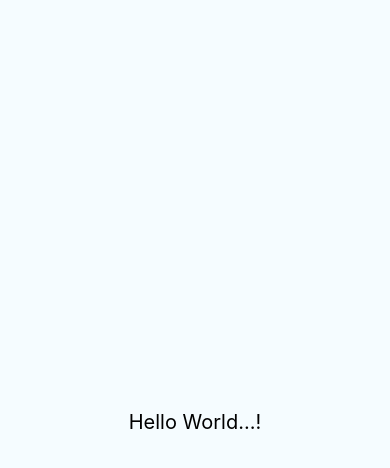
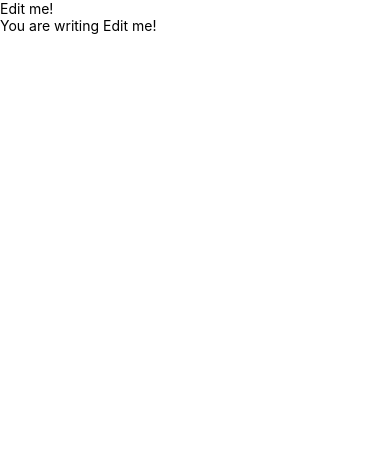
Before and after one commit to RavinduSamaranayake/VehicleServiceApp, a React Native app: screen / in a window 390 px wide. Shown: the top 468 px of the page. Built offline with nearby package versions, Linux system fonts and the light colour scheme.

Commit message:
working with text input

```diff
--- a/App.js
+++ b/App.js
@@ -8,33 +8,50 @@
  */
 
 import React, {Component} from 'react';
-import {Platform, StyleSheet, Text, View} from 'react-native';
+import { StyleSheet, Text, View , TextInput} from 'react-native';
 
-const instructions = Platform.select({
-  ios: 'Press Cmd+R to reload,\n' + 'Cmd+D or shake for dev menu',
-  android:
-    'Double tap R on your keyboard to reload,\n' +
-    'Shake or press menu button for dev menu',
-});
+
 
 export default class App extends Component {
-  render() {
+
+  constructor(){
+    super();
+    this.state = {
+      value : "Edit me!"
+    }
+
+    this.handleChangeText = this.handleChangeText.bind(this);
+ }
+
+
+  handleChangeText(newValue){
+      this.setState({
+        value: newValue
+      });
+  }
+
+ render() {
     return (
       <View style={styles.container}>
-        <Text style={styles.welcome}>Hello World...!</Text>
-        {/* <Text style={styles.instructions}>To get started, edit App.js</Text>
-        <Text style={styles.instructions}>{instructions}</Text> */}
+          <TextInput
+            defaultValue = {this.state.value}
+            onChangeText = {this.handleChangeText}
+          />
+
+
+          <Text>You are writing {this.state.value}</Text>
       </View>
+
     );
   }
 }
 
 const styles = StyleSheet.create({
   container: {
-    flex: 1,
-    justifyContent: 'center',
-    alignItems: 'center',
-    backgroundColor: '#F5FCFF',
+    flex: 1
+    // justifyContent: 'center',
+    // alignItems: 'center',
+    // backgroundColor: '#F5FCFF',
   },
   welcome: {
     fontSize: 20,
```
